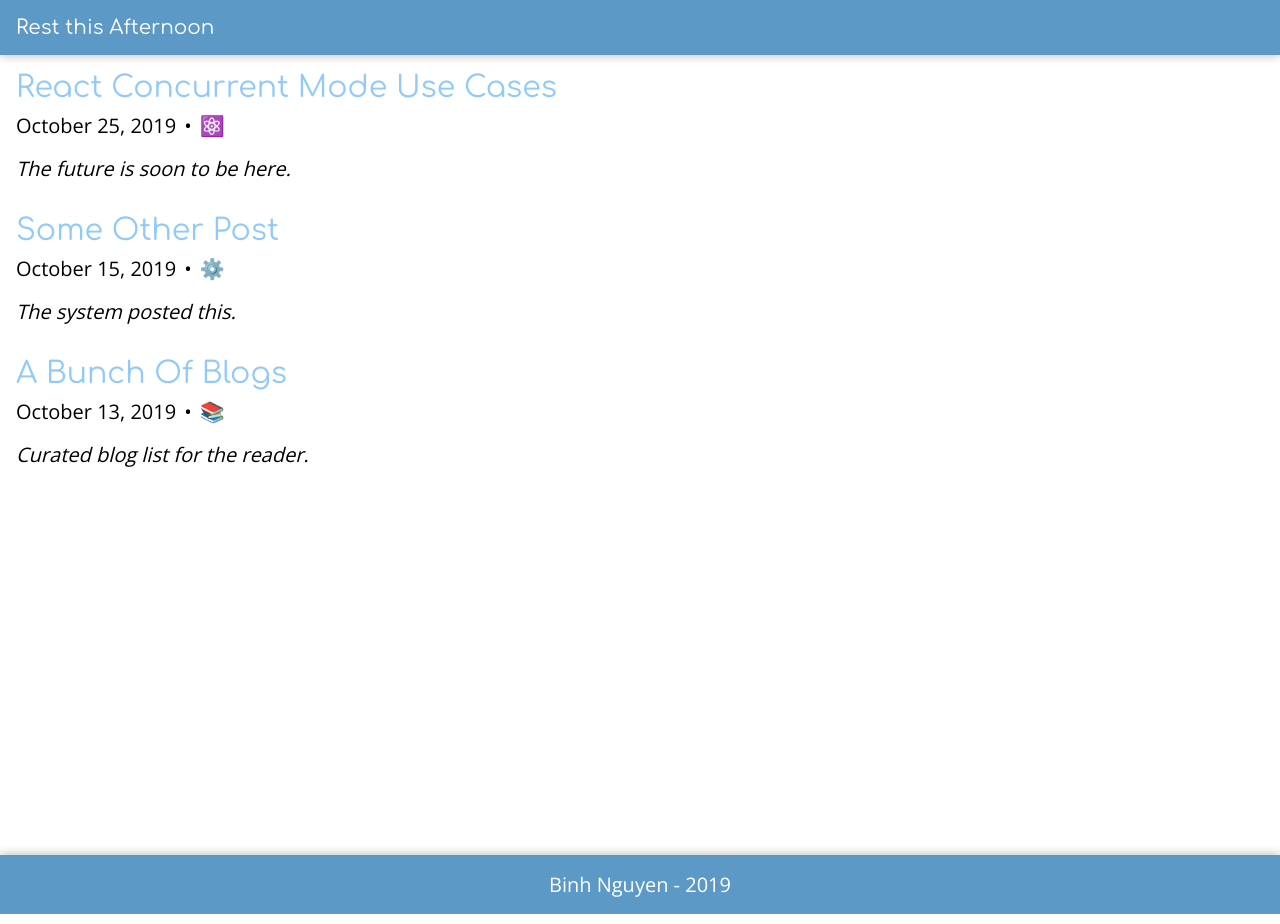
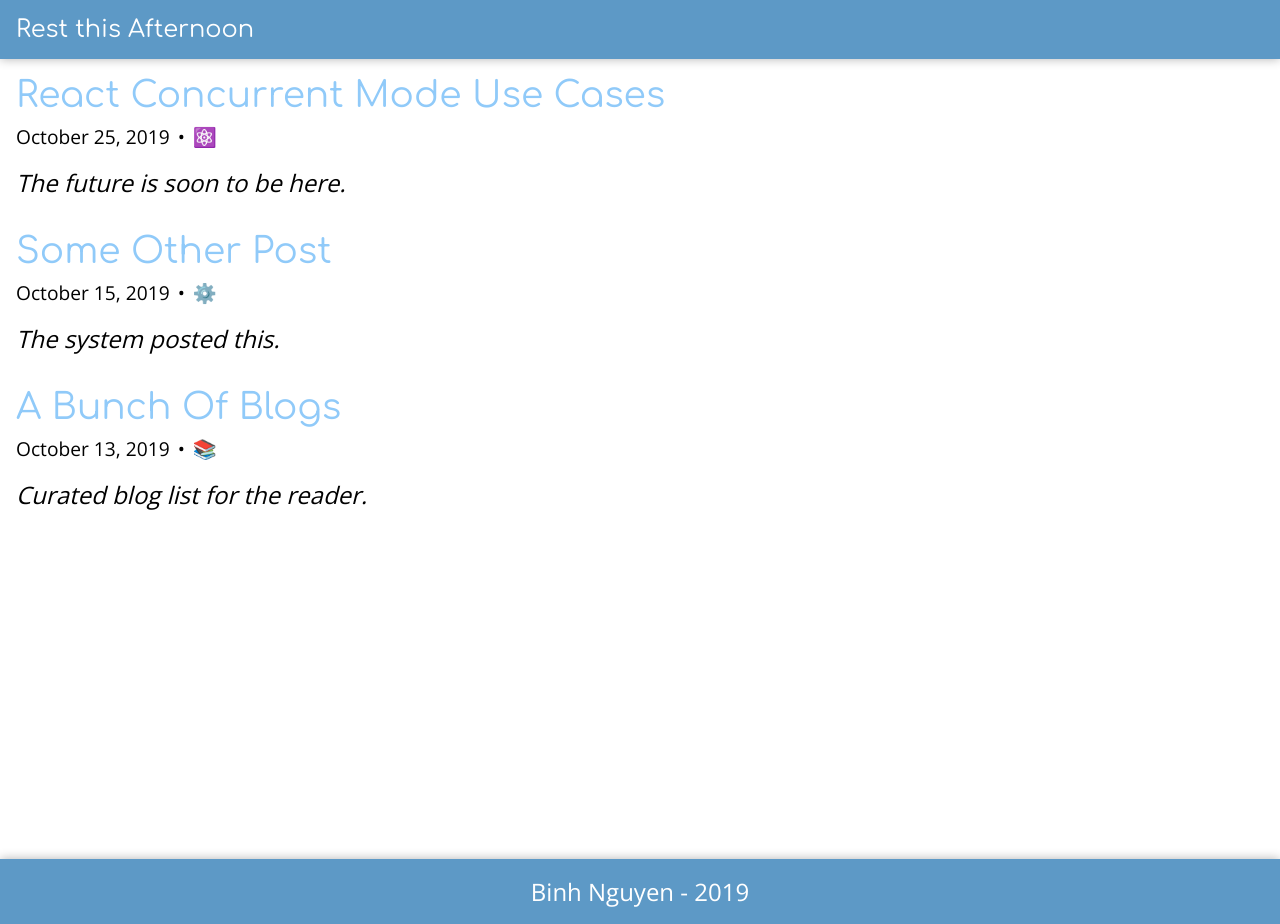
Before and after one commit to bnguyensn/restthisafternoon-DEPRECATED, a Gatsby site: page / in a window 1280 px wide. Built offline with nearby package versions, Linux system fonts and the light colour scheme; Gatsby itself is replaced by a stand-in of ours; some packages are replaced by stand-ins of ours.

Commit message:
feat: update site layout

```diff
--- a/src/components/LatestPosts.js
+++ b/src/components/LatestPosts.js
@@ -28,6 +28,7 @@ const useStyles = createUseStylesWithTheme(theme => ({
     display: 'flex',
     alignItems: 'center',
     marginBottom: theme.spacing(2),
+    fontSize: '.8rem',
   },
   postDate: {},
   postDateAndTagsSeparator: {
@@ -68,7 +69,7 @@ export default function LatestPosts() {
 
   const latestPosts = data.allMdx.edges.map(({ node }) => {
     const { frontmatter, fields, excerpt } = node;
-    const { title, date, headline, type, tags } = frontmatter;
+    const { title, date, headline, tags } = frontmatter;
     const { slug } = fields;
 
     const tagEls = tags.map(tag => <Tag key={tag} tag={tag} />);
--- a/src/components/layout/Frontmatter.js
+++ b/src/components/layout/Frontmatter.js
@@ -16,6 +16,7 @@ const useStyles = createUseStylesWithTheme(theme => ({
   postDateAndTagsContainer: {
     display: 'flex',
     alignItems: 'center',
+    fontSize: '.8rem',
   },
   postDate: {},
   postDateAndTagsSeparator: {
--- a/src/components/layout/Header.js
+++ b/src/components/layout/Header.js
@@ -56,7 +56,7 @@ export default function Header() {
   const classes = useStyles();
 
   const data = useSiteMetadata();
-  const { title, subtitle } = data;
+  const { title } = data;
 
   return (
     <header className={classes.header}>
--- a/src/styles/global.css
+++ b/src/styles/global.css
@@ -3,6 +3,10 @@
 
 * {
   box-sizing: border-box;
+}
+
+html {
+  font-size: 20px;
 }
 
 body {
@@ -15,6 +19,6 @@ h1, h2, h3, h4, h5, h6 {
 
 @media (min-width: 768px) {
   html {
-    font-size: 20px;
+    font-size: 24px;
   }
 }
--- a/src/templates/BlogPost.js
+++ b/src/templates/BlogPost.js
@@ -4,9 +4,7 @@ import { MDXProvider } from '@mdx-js/react';
 import { MDXRenderer } from 'gatsby-plugin-mdx';
 import Layout from '../components/layout/Layout';
 import Article from '../components/layout/Article';
-import tagToIcon from '../utils/tagToIcon';
 import Code from '../components/parts/Code';
-import { capitalizeSentence } from '../utils/stringUtils';
 import Frontmatter from '../components/layout/Frontmatter';
 import ArticleBody from '../components/layout/ArticleBody';
 
```
